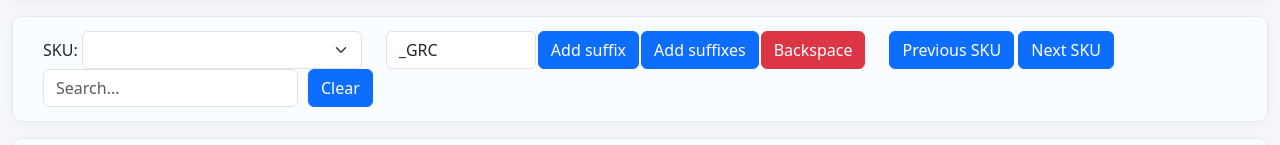
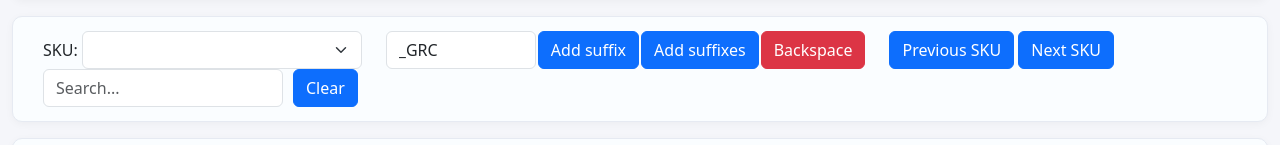
Before and after one commit to dylanz666/wanchai, a plain HTML site: page index.html in a window 1280 px wide. Shown: the part 170-315 px from the top of the page. Drawn offline with nearby package versions, Linux system fonts and the light colour scheme.

Commit message:
fix: modify search input box size

```diff
--- a/index.html
+++ b/index.html
@@ -121,7 +121,7 @@
             </div>
             <div class="col-auto d-flex align-items-center" style="gap:2px;">
                 <input type="text" id="searchInput" class="form-control me-2" placeholder="Search..."
-                    style="width:255px;">
+                    style="width:240px;">
                 <button class="btn btn-primary" id="btnClearSearch">Clear</button>
             </div>
         </div>
```
